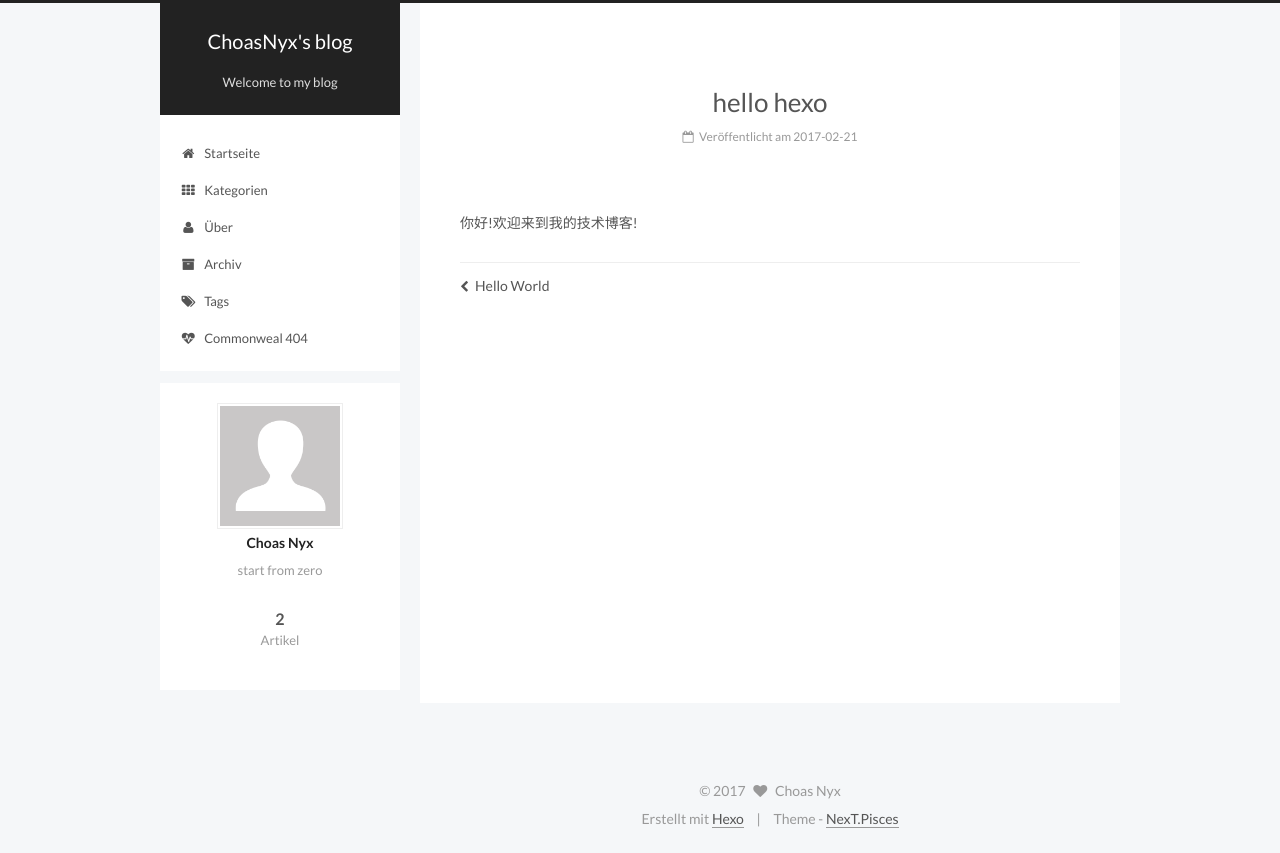
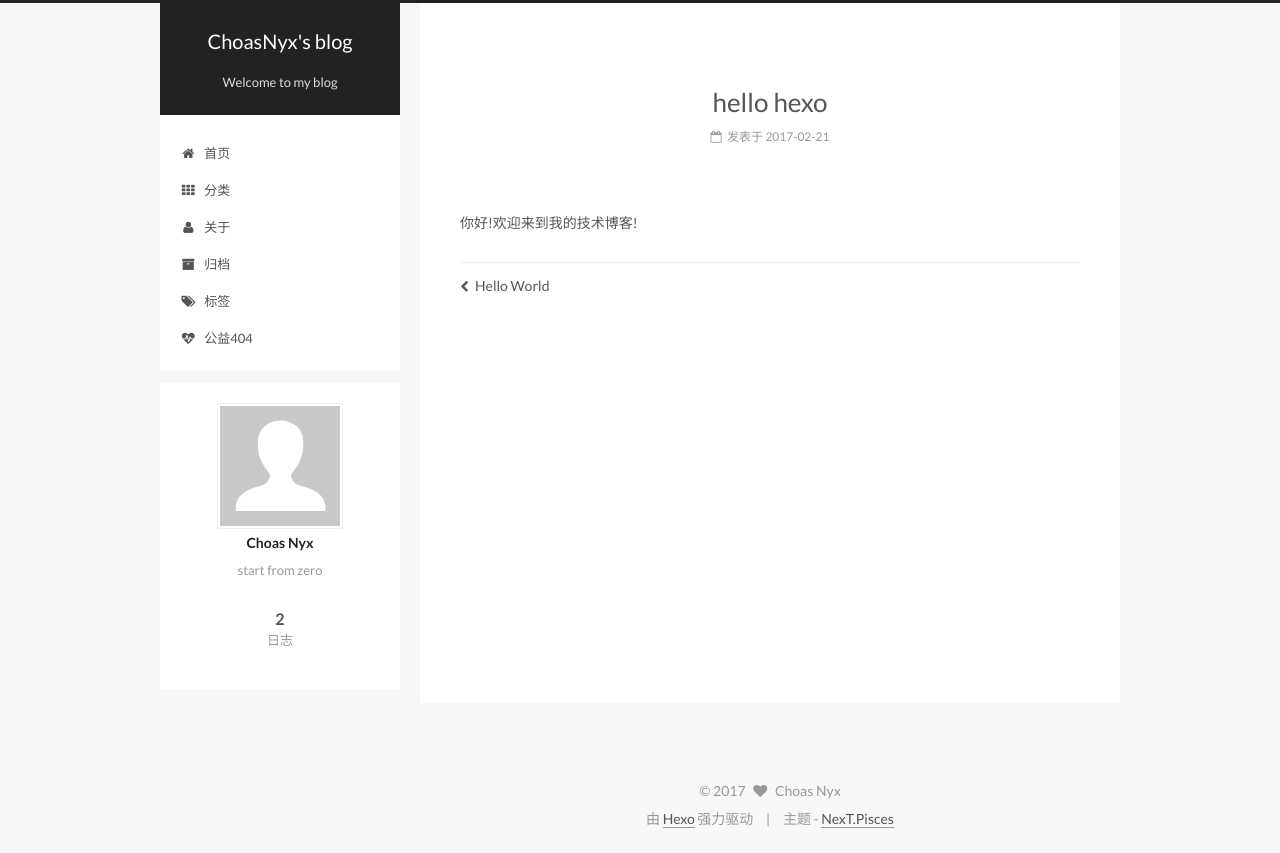
Before and after one commit to choasNyx/choasnyx.github.io, a plain HTML site: page 2017/02/21/hello-hexo/index.html in a window 1280 px wide. Drawn offline with Linux system fonts and the light colour scheme.

Commit message:
Site updated: 2017-02-22 17:35:11

```diff
--- a/2017/02/21/hello-hexo/index.html
+++ b/2017/02/21/hello-hexo/index.html
@@ -5,7 +5,7 @@
 
 
 
-<html class="theme-next pisces use-motion" lang="zh-CN">
+<html class="theme-next pisces use-motion" lang="zh-Hans">
 <head>
   <meta charset="UTF-8"/>
 <meta http-equiv="X-UA-Compatible" content="IE=edge" />
@@ -110,7 +110,7 @@
     motion: true,
     duoshuo: {
       userId: '0',
-      author: 'Author'
+      author: '博主'
     },
     algolia: {
       applicationID: '',
@@ -133,7 +133,7 @@
   <title> hello hexo | ChoasNyx's blog </title>
 </head>
 
-<body itemscope itemtype="http://schema.org/WebPage" lang="zh-CN">
+<body itemscope itemtype="http://schema.org/WebPage" lang="zh-Hans">
 
 
 
@@ -192,11 +192,11 @@
 
 
         <li class="menu-item menu-item-home">
-          <a href="/首页" rel="section">
+          <a href="/" rel="section">
 
               <i class="menu-item-icon fa fa-fw fa-home"></i> <br />
 
-            Startseite
+            首页
           </a>
         </li>
 
@@ -206,7 +206,7 @@
 
               <i class="menu-item-icon fa fa-fw fa-th"></i> <br />
 
-            Kategorien
+            分类
           </a>
         </li>
 
@@ -216,7 +216,7 @@
 
               <i class="menu-item-icon fa fa-fw fa-user"></i> <br />
 
-            Über
+            关于
           </a>
         </li>
 
@@ -226,7 +226,7 @@
 
               <i class="menu-item-icon fa fa-fw fa-archive"></i> <br />
 
-            Archiv
+            归档
           </a>
         </li>
 
@@ -236,7 +236,7 @@
 
               <i class="menu-item-icon fa fa-fw fa-tags"></i> <br />
 
-            Tags
+            标签
           </a>
         </li>
 
@@ -246,7 +246,7 @@
 
               <i class="menu-item-icon fa fa-fw fa-heartbeat"></i> <br />
 
-            Commonweal 404
+            公益404
           </a>
         </li>
 
@@ -316,9 +316,9 @@
                 <i class="fa fa-calendar-o"></i>
               </span>
 
-                <span class="post-meta-item-text">Veröffentlicht am</span>
+                <span class="post-meta-item-text">发表于</span>
 
-              <time title="Post created" itemprop="dateCreated datePublished" datetime="2017-02-21T23:05:38+08:00">
+              <time title="创建于" itemprop="dateCreated datePublished" datetime="2017-02-21T23:05:38+08:00">
                 2017-02-21
               </time>
 
@@ -457,7 +457,7 @@
             <div class="site-state-item site-state-posts">
               <a href="/archives">
                 <span class="site-state-item-count">2</span>
-                <span class="site-state-item-name">Artikel</span>
+                <span class="site-state-item-name">日志</span>
               </a>
             </div>
 
@@ -511,11 +511,11 @@
 
 
 <div class="powered-by">
-  Erstellt mit  <a class="theme-link" href="https://hexo.io">Hexo</a>
+  由 <a class="theme-link" href="https://hexo.io">Hexo</a> 强力驱动
 </div>
 
 <div class="theme-info">
-  Theme -
+  主题 -
   <a class="theme-link" href="https://github.com/iissnan/hexo-theme-next">
     NexT.Pisces
   </a>
--- a/css/main.css
+++ b/css/main.css
@@ -1701,7 +1701,7 @@ pre .javascript .function {
   width: 4px;
   height: 4px;
   border-radius: 50%;
-  background: #ffff49;
+  background: #7fe31b;
 }
 .links-of-blogroll {
   font-size: 13px;
```
Also changed, not shown: 2017/02/21/hello-world/index.html (+17 -17 lines), archives/2017/02/index.html (+15 -15 lines), archives/2017/index.html (+15 -15 lines), archives/index.html (+15 -15 lines), index.html (+17 -17 lines).
